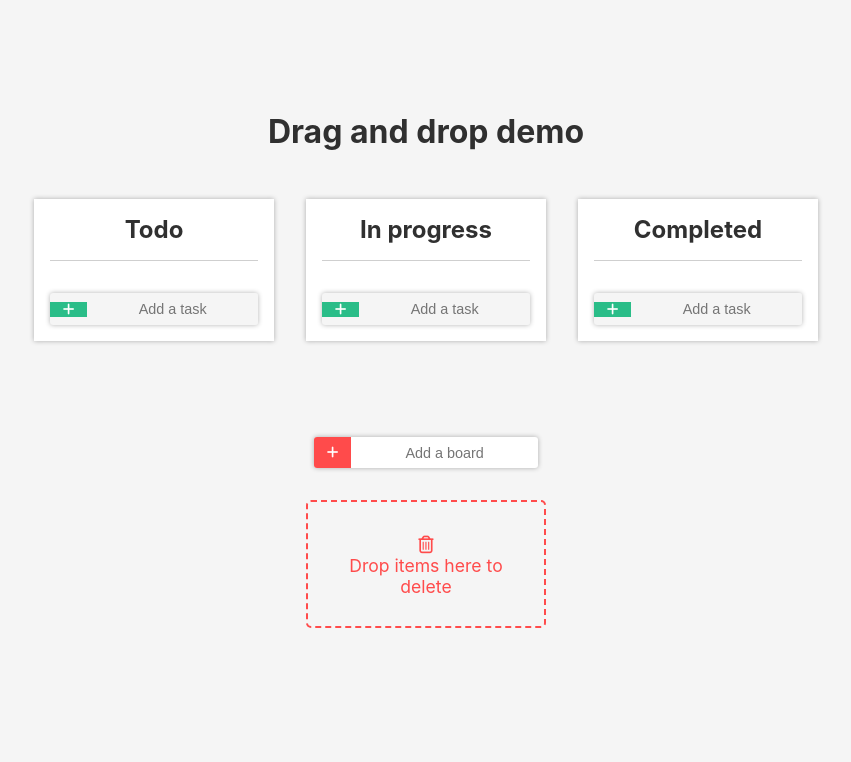
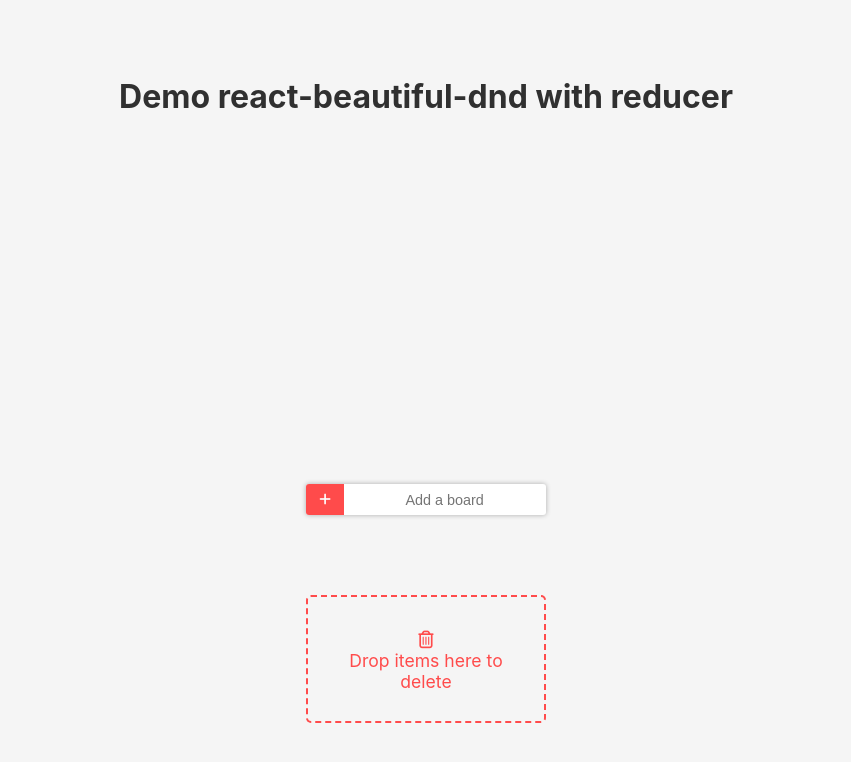
Before and after one commit to Leopold-V/drag-n-drop, a React (Create React App) app: page / in a window 1280 px wide. Shown: the top 762 px of the page, without its empty margins (214-1065 px from the left). Built offline with nearby package versions, Linux system fonts and the light colour scheme.

Commit message:
refactoring and add data validation

```diff
--- a/package.json
+++ b/package.json
@@ -7,6 +7,7 @@
     "@testing-library/react": "^11.2.6",
     "@testing-library/user-event": "^12.8.3",
     "nanoid": "^3.1.22",
+    "prop-types": "^15.7.2",
     "react": "^17.0.2",
     "react-beautiful-dnd": "^13.1.0",
     "react-dom": "^17.0.2",
--- a/src/App.js
+++ b/src/App.js
@@ -1,27 +1,40 @@
-import { useReducer, useRef } from 'react';
-import { DragDropContext, Droppable } from 'react-beautiful-dnd';
+import { useState, useReducer, useRef } from 'react';
+import { DragDropContext } from 'react-beautiful-dnd';
 import styled from 'styled-components';
 
 import { taskReducer } from './reducer/taskReducer';
 
-import Card from './components/Card';
+import Board from './components/Board';
+import DeleteZone from './components/DeleteZone';
+import { Input, InputGroup } from './components/Form';
+import { ButtonAdd } from './components/Button';
 
 function App() {
 
-  const [state, dispatch] = useReducer(taskReducer, {'Todo': [], 'In progress': [], 'Completed': []});
+  /*
+  state data model example :
+  {'Card Example' : [{index: 'gNrI5', name: 'Item example'}], 'Other Card': []}
+  */
+  const [state, dispatch] = useReducer(taskReducer, {});
+  const [error, setError] = useState('');
 
-  const ref_board = useRef(null);
+  const ref_card = useRef(null);
 
   const handleSubmit = (e) => {
     e.preventDefault();
-    const input = ref_board.current.value;
-    if (input === '')
+    const input = ref_card.current.value;
+    if (input === '') {
+      setError('Please provide a name.');
       return;
-    if (state[input] !== undefined)
+    }
+    if (state[input] !== undefined){
+      setError('Card name already exist.');
       return;
-    dispatch({type: 'ADD_BOARD', payload: input});
-    ref_board.current.value = '';
-  }
+    }
+    dispatch({type: 'ADD_CARD', payload: input});
+    ref_card.current.value = '';
+    setError('');
+  };
 
   const onDragEnd = (result) => {
     const { draggableId, source, destination } = result;
@@ -30,11 +43,10 @@
       return;
     if (source.index === destination.index && source.droppableId === destination.droppableId)
       return;
-
-    if (destination.droppableId === 'Trash') {
+    if (destination.droppableId === 'trash') {
       dispatch({type: 'DELETE', payload: {index: draggableId, column: source.droppableId}});
-    } else if (destination.droppableId === 'Board') {
-      dispatch({type: 'REORDER_BOARD', payload: {source, destination}})
+    } else if (destination.droppableId === 'board') {
+      dispatch({type: 'REORDER_CARD', payload: {source, destination}})
     } else {
       if (source.droppableId === destination.droppableId) {
         dispatch({type: 'CHANGE_LINE', payload: {source, destination}});
@@ -47,31 +59,14 @@
   return (
     <DragDropContext onDragEnd={onDragEnd}>
       <Container>
-        <Title>Drag and drop demo</Title>
-        <Droppable droppableId="Board" type="board" direction="horizontal">
-          {provided =>
-          <ContainerCard ref={provided.innerRef} {...provided.droppableProps}>
-            {Object.keys(state).map((ele, i) => (
-              <div key={i}><Card key={ele} title={ele} index={i} tasks={state[ele]} dispatch={dispatch} /></div>
-            ))}
-            {provided.placeholder}
-          </ContainerCard>}
-        </Droppable>
+        <Title>Demo react-beautiful-dnd with reducer</Title>
+        <Board state={state} dispatch={dispatch} />
         <InputGroup onSubmit={handleSubmit}>
-          <Button>
-            <i className='fa fa-plus'></i>
-          </Button>
-          <Input ref={ref_board} type="text" placeholder="Add a board"/>
+          <ButtonAdd variant="danger" />
+          <Input ref={ref_card} type="text" placeholder="Add a board"/>
         </InputGroup>
-        <Droppable droppableId="Trash" type="card">
-          {(provided) => (
-            <WrapperTrash ref={provided.innerRef} {...provided.droppableProps}>
-              <i className="far fa-trash-alt"></i>
-              <div>Drop items here to delete</div>
-              {provided.placeholder}
-            </WrapperTrash>
-          )}
-        </Droppable>
+        <Error>{error}</Error>
+        <DeleteZone />
       </Container>
     </DragDropContext>
   );
@@ -84,66 +79,18 @@
   padding: 2rem;
 `
 
-const WrapperTrash = styled.div`
-  width: 15rem;
-  height: 8rem;
-  margin: 2rem auto;
-  padding: 2rem 1rem;
-  color: #ff4b4b;
-  text-align: center;
-  border: 2px dashed #ff4b4b;
-  border-radius: 5px;
-  list-style: none;
-  font-size: 1.1rem;
+const Error = styled.div`
+  margin-top: 1rem;
+  min-height: 2rem;
+  color: red;
+  font-weight: 600;
 `
 
 const Container = styled.div`
-  padding-top: 5rem;
   background-color: whitesmoke;
   min-height: 100vh;
+  display: flex;
+  flex-direction: column;
+  justify-content: center;
+  align-items: center;
 `;
-
-const ContainerCard = styled.div`
-  width: 100%;
-  margin-bottom: 5rem;
-  display: flex;
-  flex-direction: row;
-  justify-content: center;
-  flex-wrap: wrap;
-`
-
-const Button = styled.button`
-  height: 100%;
-  padding: .5rem .8rem;
-  background-color: #ff4b4b;
-  color: white;
-  border: none;
-  outline: none;
-  cursor: pointer;
-  transition: all .3s;
-  &:hover {
-    opacity: 0.8;
-  }
-`
-
-const InputGroup = styled.form`
-  width: 14rem;
-  margin: 0 auto;
-  display: flex;
-  justify-content: start;
-  align-items: center;
-  background-color: white;
-  overflow: hidden;
-  border-radius: 3px;
-  box-shadow: 0 0 .3rem rgba(0, 0, 0, 0.3);
-`
-
-const Input = styled.input`
-  width: 100%;
-  padding: 0 .5rem;
-  text-align: center;
-  background-color: white;
-  font-size: .9rem;
-  border: none;
-  outline: none;
-`
--- /dev/null
+++ b/src/components/Board.js
@@ -0,0 +1,38 @@
+import PropTypes from 'prop-types';
+import { Droppable } from 'react-beautiful-dnd';
+import styled from 'styled-components';
+
+import Card from './Card';
+
+export const Board = ({state, dispatch}) => {
+
+    return (
+        <Droppable droppableId="board" type="card" direction="horizontal">
+          {provided =>
+          <ContainerCard ref={provided.innerRef} {...provided.droppableProps}>
+            {Object.keys(state).map((ele, i) => (
+              <div key={i}>
+                  <Card key={ele} title={ele} index={i} tasks={state[ele]} dispatch={dispatch} />
+              </div>
+            ))}
+            {provided.placeholder}
+          </ContainerCard>}
+        </Droppable>
+    )
+};
+
+Board.propTypes = {
+    state: PropTypes.object.isRequired,
+    dispatch: PropTypes.func.isRequired,
+  };
+
+export default Board;
+
+const ContainerCard = styled.div`
+  width: 100%;
+  min-height: 20rem;
+  display: flex;
+  flex-direction: row;
+  justify-content: center;
+  flex-wrap: wrap;
+`;
--- /dev/null
+++ b/src/components/Button/index.js
@@ -0,0 +1,48 @@
+import PropTypes from 'prop-types';
+import styled from "styled-components"
+
+const color = {
+    primary: '#2abd88',
+    danger: '#ff4b4b'
+}
+
+export const ButtonAdd = ({ variant, children }) => {
+    return (
+        <ButtonStyled variant={variant}>
+            <i className='fa fa-plus'></i>
+            {children}
+        </ButtonStyled>
+    )
+};
+
+export const ButtonStyled = styled.button`
+  height: 100%;
+  padding: .5rem .8rem;
+  background-color: ${props => color[props.variant]};
+  color: white;
+  border: none;
+  outline: none;
+  cursor: pointer;
+  transition: all .3s;
+  &:hover {
+    opacity: 0.8;
+  }
+`
+
+ButtonAdd.propTypes = {
+    variant: PropTypes.string
+};
+
+ButtonAdd.defaultProps = {
+    variant: 'primary'
+};
+
+export const ButtonClose = styled.button`
+  position: absolute;
+  top: .2rem;
+  right: .5rem;
+  background-color: white;
+  border: none;
+  outline: none;
+  cursor: pointer;
+`
--- a/src/components/Card.js
+++ b/src/components/Card.js
@@ -1,13 +1,20 @@
 import React, { useRef } from 'react';
 import styled from 'styled-components';
+import PropTypes from 'prop-types';
 import { nanoid } from 'nanoid';
 import { Draggable, Droppable } from 'react-beautiful-dnd';
 
 import Item from './Item';
+import { Input, InputGroup } from './Form';
+import { ButtonAdd, ButtonClose } from './Button';
 
 const Card = ({ title, index, tasks, dispatch }) => {
 
   const ref_task = useRef(null);
+
+  const handleClose = () => {
+    dispatch({type: 'DELETE_CARD', payload: title});
+  }
 
   const handleSubmit = (e) => {
     e.preventDefault();
@@ -26,8 +33,11 @@
         {...provided.draggableProps}
         {...provided.dragHandleProps}
       >
+        <ButtonClose onClick={handleClose}>
+          <i className="fas fa-times"></i>
+        </ButtonClose>
         <CardHeader>{title}</CardHeader>
-        <Droppable droppableId={title} type="card">
+        <Droppable droppableId={title} type="item">
           {(provided) => (
             <CardBody ref={provided.innerRef} {...provided.droppableProps}>
               {tasks.map((ele, i) => (
@@ -38,9 +48,7 @@
           )}
         </Droppable>
         <InputGroup onSubmit={handleSubmit}>
-          <Button>
-            <i className='fa fa-plus'></i>
-          </Button>
+          <ButtonAdd />
           <Input ref={ref_task} type="text" placeholder="Add a task" />
         </InputGroup>
       </CardStyled>}
@@ -48,44 +56,18 @@
   );
 };
 
+Card.propTypes = {
+  title: PropTypes.string.isRequired,
+  index: PropTypes.number.isRequired,
+  tasks: PropTypes.array.isRequired,
+  dispatch: PropTypes.func.isRequired,
+};
+
 export default Card;
 
-const Button = styled.button`
-  height: 100%;
-  padding: 0 .8rem;
-  background-color: #2abd88;
-  color: white;
-  border: none;
-  outline: none;
-  cursor: pointer;
-  transition: all .3s;
-  &:hover {
-    opacity: 0.8;
-  }
-`
-
-const InputGroup = styled.form`
-  margin-top: 1rem;
-  display: flex;
-  justify-content: start;
-  align-items: center;
-  background-color: whitesmoke;
-  overflow: hidden;
-  border-radius: 3px;
-  box-shadow: 0 0 .3rem rgba(0, 0, 0, 0.3);
-`
-
-const Input = styled.input`
-  width: 100%;
-  padding: .5rem .5rem;
-  text-align: center;
-  background-color: whitesmoke;
-  font-size: .9rem;
-  border: none;
-  outline: none;
-`
 
 const CardStyled = styled.div`
+  position: relative;
   width: 15rem;
   display: flex;
   flex-direction: column;
@@ -100,6 +82,8 @@
   padding-bottom: 1rem;
   text-align: center;
   border-bottom: 1px solid #cfcfcf;
+  text-overflow: ellipsis;
+  overflow: hidden;
 `;
 
 const CardBody = styled.ul`
--- /dev/null
+++ b/src/components/DeleteZone.js
@@ -0,0 +1,31 @@
+import { Droppable } from 'react-beautiful-dnd';
+import styled from 'styled-components';
+
+export const DeleteZone = () => {
+    return (
+        <Droppable droppableId="trash" type="item">
+          {(provided) => (
+            <WrapperTrash ref={provided.innerRef} {...provided.droppableProps}>
+              <i className="far fa-trash-alt"></i>
+              <div>Drop items here to delete</div>
+              {provided.placeholder}
+            </WrapperTrash>
+          )}
+        </Droppable>
+    )
+}
+
+export default DeleteZone;
+
+const WrapperTrash = styled.div`
+  width: 15rem;
+  height: 8rem;
+  margin: 2rem 0;
+  padding: 2rem 1rem;
+  color: #ff4b4b;
+  text-align: center;
+  border: 2px dashed #ff4b4b;
+  border-radius: 5px;
+  list-style: none;
+  font-size: 1.1rem;
+`
--- /dev/null
+++ b/src/components/Form/index.js
@@ -0,0 +1,22 @@
+import styled from "styled-components";
+
+export const InputGroup = styled.form`
+  margin-top: 1rem;
+  display: flex;
+  justify-content: start;
+  align-items: center;
+  background-color: white;
+  overflow: hidden;
+  border-radius: 3px;
+  box-shadow: 0 0 .3rem rgba(0, 0, 0, 0.3);
+`
+
+export const Input = styled.input`
+  width: 100%;
+  padding: 0 .5rem;
+  text-align: center;
+  background-color: white;
+  font-size: .9rem;
+  border: none;
+  outline: none;
+`
--- a/src/reducer/taskReducer.js
+++ b/src/reducer/taskReducer.js
@@ -13,7 +13,7 @@
         case 'DELETE':
             const newColumn = state[payload.column].filter((ele) => ele.index !== payload.index);
             return {...state, [payload.column]: newColumn}
-        case 'REORDER_BOARD':
+        case 'REORDER_CARD':
             const newState = {};
             const newBoard = [...Object.keys(state)];
             const [remove] = newBoard.splice(payload.source.index, 1);
@@ -22,8 +22,11 @@
                 newState[ele] = [...state[ele]];
             });
             return {...newState};
-        case 'ADD_BOARD':
-            return {...state, [payload]: []}
+        case 'ADD_CARD':
+            return {...state, [payload]: []};
+        case 'DELETE_CARD':
+            delete state[payload];
+            return {...state};
         default:
             throw new Error();
     }
```
Also changed, not shown: src/components/Item.js (+6 -1 lines), 1 other file (tests, documents, lock files or other folders).
